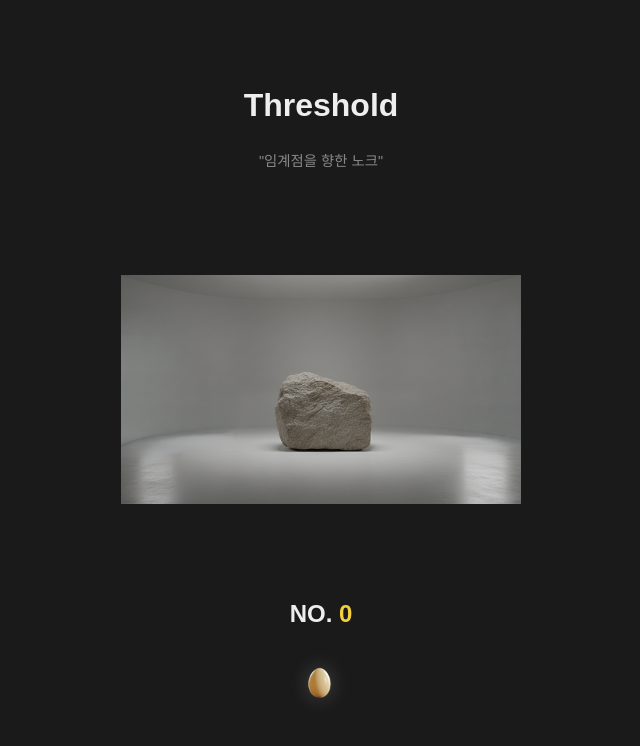
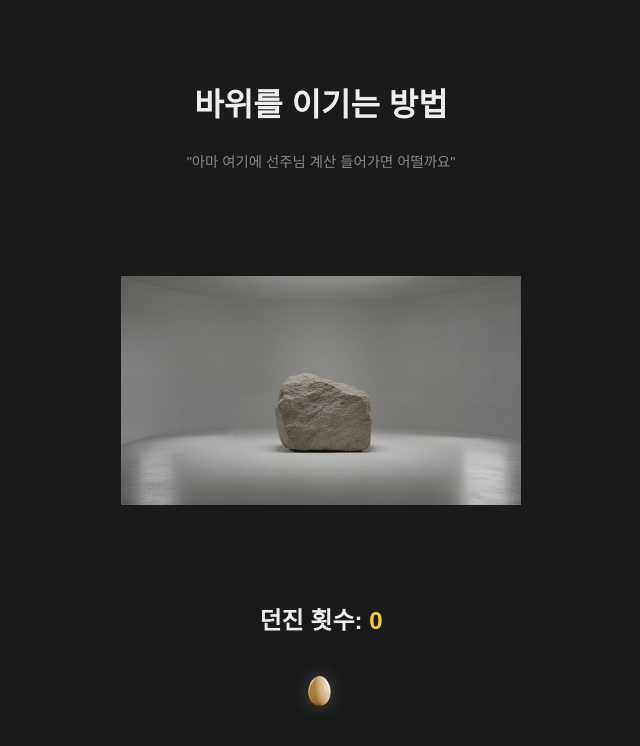
Before and after one commit to namsunghyun3057/egg-rock-game, a plain HTML site: page index.html in a window 1280 px wide. Shown: the whole page, without its empty margins (319-959 px from the left). Drawn offline with Linux system fonts and the light colour scheme.

Commit message:
fix: 문구 수정

```diff
--- a/index.html
+++ b/index.html
@@ -3,7 +3,7 @@
 <head>
     <meta charset="UTF-8">
     <meta name="viewport" content="width=device-width, initial-scale=1.0, user-scalable=no, maximum-scale=1.0">
-    <title>The Threshold: 계란으로 바위 치기</title>
+    <title>바위를 이기는 방법</title>
     <style>
         /* [스타일] 전체 배경 및 레이아웃 */
         body {
@@ -111,15 +111,15 @@
 </head>
 <body>
 
-    <h1>Threshold</h1>
-    <p class="sub-text">"임계점을 향한 노크"</p>
+    <h1>바위를 이기는 방법</h1>
+    <p class="sub-text">"아마 여기에 선주님 계산 들어가면 어떨까요"</p>
 
     <div id="game-stage">
         <img id="rock-image" src="rock.png" alt="바위">
     </div>
 
     <div id="ui-panel">
-        <div id="counter">NO. <span id="count-num" class="count-highlight">0</span></div>
+        <div id="counter">던진 횟수: <span id="count-num" class="count-highlight">0</span></div>
 
         <button id="throw-btn">
             <img src="egg.png" alt="계란 던지기">
@@ -197,7 +197,7 @@
             rockElem.src = 'rock_broken.png';
             rockElem.style.transform = 'scale(1.1)';
             throwBtn.classList.add('disabled');
-            resultMsg.innerHTML = "🎉 축하합니다!<br>시스템이 해방되었습니다.";
+            resultMsg.innerHTML = "🎉 축하합니다! 바위를 이겼습니다.";
             resultMsg.className = "success-msg";
         }
     </script>
```
